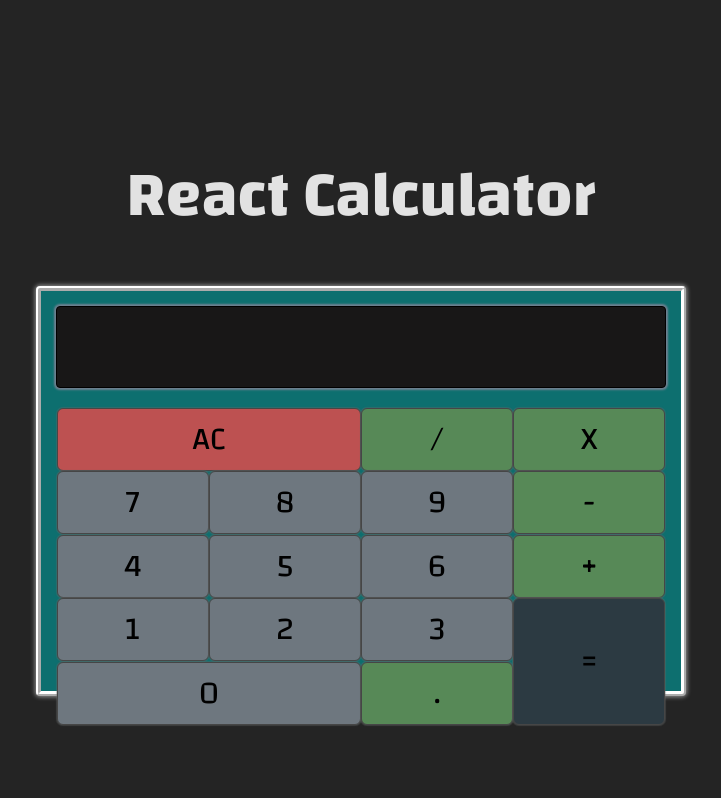
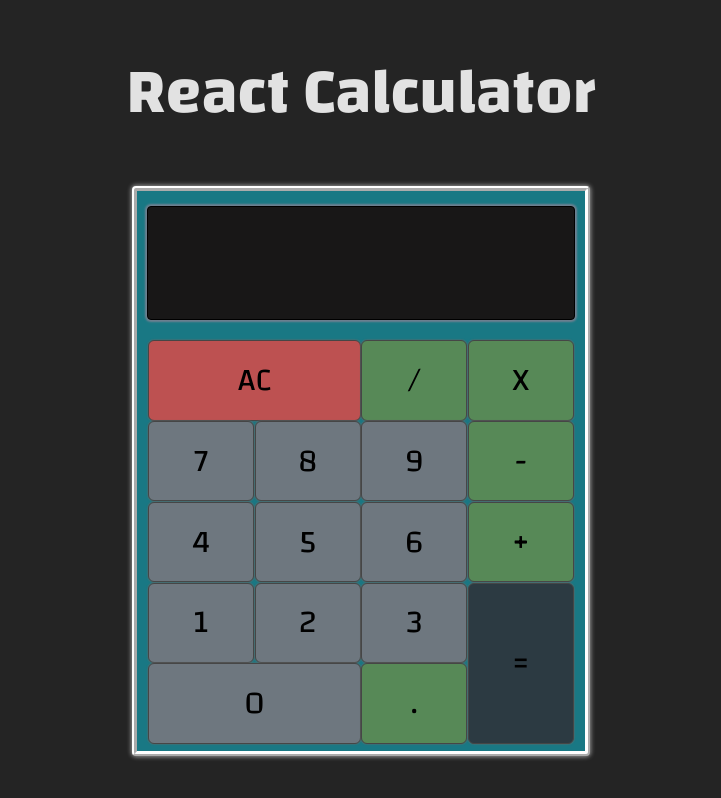
Before and after one commit to ha-x-3/fcc-react-calculator, a React (Vite) app: page / in a window 1280 px wide. Shown: the whole page, without its empty margins (279-1000 px from the left). Built offline with nearby package versions, Linux system fonts and the light colour scheme.

Commit message:
Styling updates - changed size and added rules to prevent overlap

```diff
--- a/src/App.css
+++ b/src/App.css
@@ -1,7 +1,3 @@
-h1 {
-  font-size: 4em;
-}
-
 #app {
   height: 100vh;
   width: 100vw;
@@ -11,13 +7,21 @@ h1 {
   justify-content: center;
 }
 
+h1 {
+  margin-top: 0;
+  font-size: 4em;
+  height: 10vh;
+}
+
 #calculator {
-  height: 50vh;
-  width: 50vw;
+  height: 70vh;
+  width: 35vw;
   border: 1.5mm ridge white;
   border-radius: 4px;
   box-shadow: 0 0 4px 1px rgba(255, 255, 255, 0.5);
-  background-color:rgb(13, 111, 111);
+  background-color:rgb(25, 120, 132);
+  overflow: scroll;
+  margin-top: 20px;
 }
 
 #display {
@@ -30,6 +34,7 @@ h1 {
   border-radius: 4px;
   font-family: "Changa", sans-serif;
   color: rgb(199, 185, 88);
+  overflow: scroll;
 }
 
 #buttons {
```
